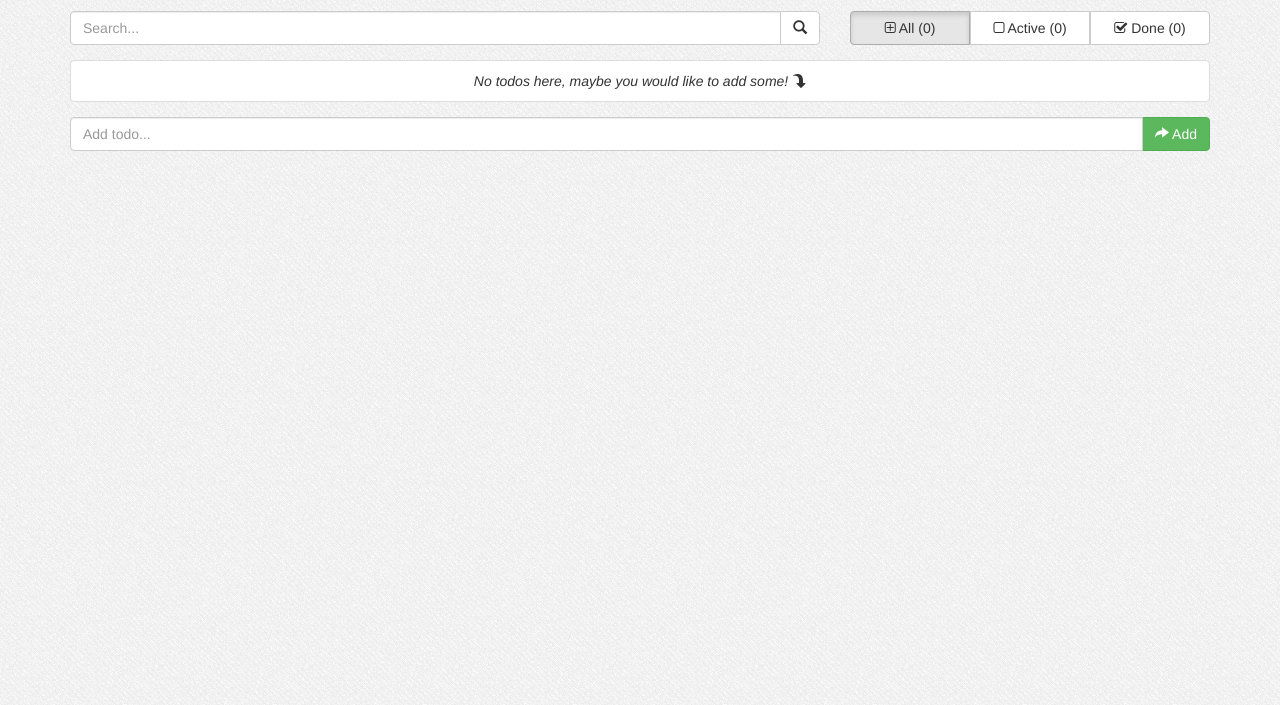
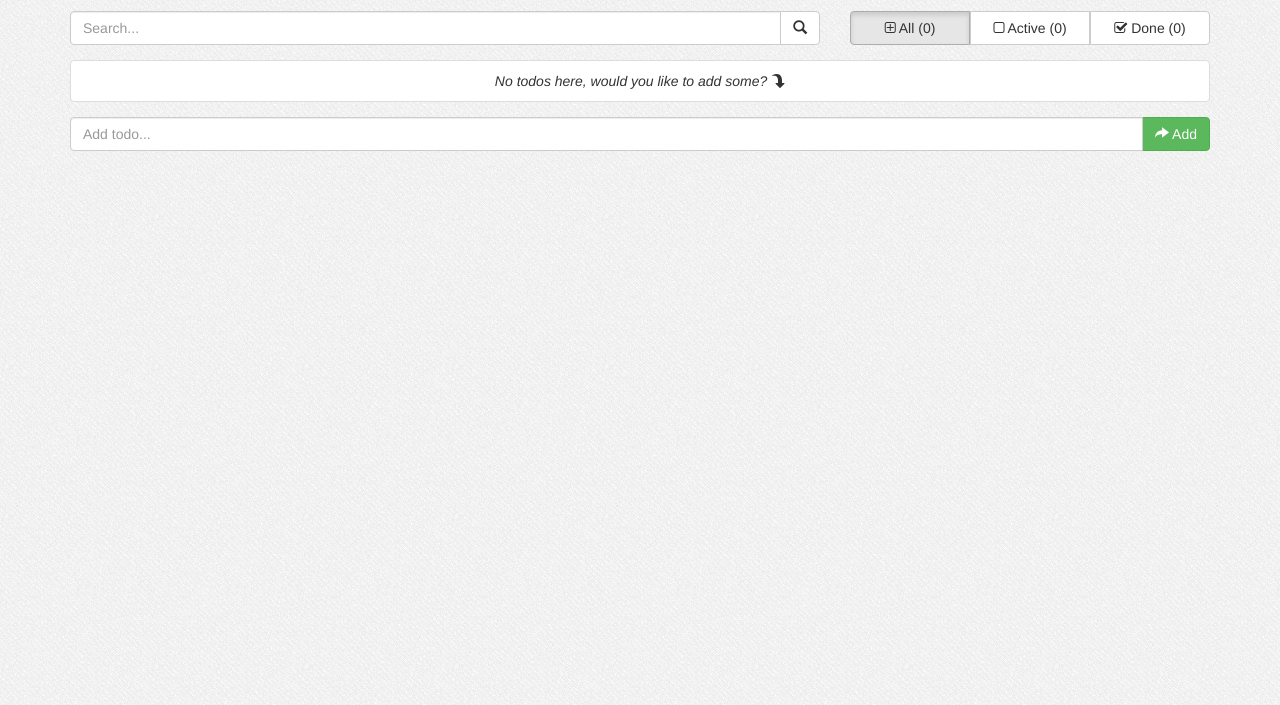
Before and after one commit to johnymachine/todoer, a plain HTML site: page index.html in a window 1280 px wide. Shown: the part 95-800 px from the top of the page. Drawn offline with Linux system fonts and the light colour scheme.

Commit message:
Update index.html

```diff
--- a/index.html
+++ b/index.html
@@ -67,7 +67,7 @@
               <input class="pull-left" type="checkbox" ng-model="todo.completed">
               <div class="todo" ng-class="{strike: todo.completed}" ng-click="todo.completed = !todo.completed">{{todo.title}}</div>
             </li>
-            <li class="list-group-item text-center" ng-if="!(todos| filter:searchFilter | filter:statusFilter).length"><em>No todos here, maybe you would like to add some! </em><span class="fa fa-share fa-rotate-90" aria-hidden="true"></span>
+            <li class="list-group-item text-center" ng-if="!(todos| filter:searchFilter | filter:statusFilter).length"><em>No todos here, would you like to add some? </em><span class="fa fa-share fa-rotate-90" aria-hidden="true"></span>
             </li>
             <div class="row" ng-if="(todos| filter:searchFilter | filter:statusFilter).length">
               <div class="col-xs-6 col-sm-4 col-md-2">
```
